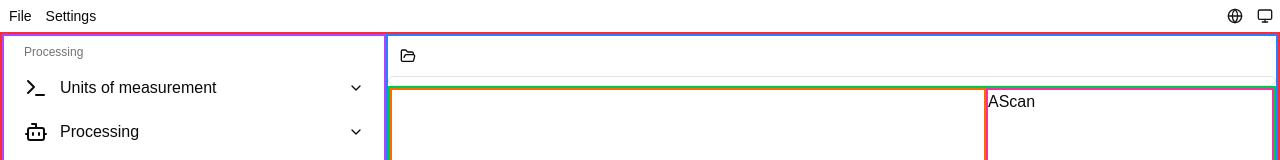
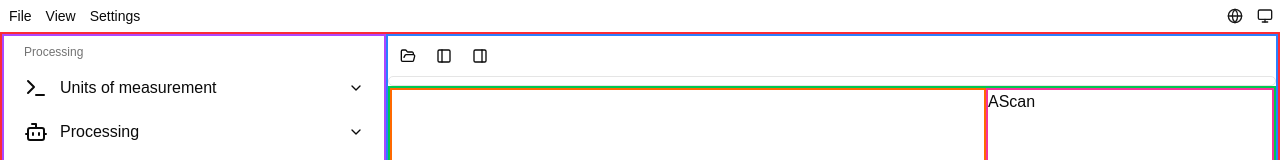
Before and after one commit to teodorro/gpr-dowser, a React (Vite) app: page / in a window 1280 px wide. Shown: the top 160 px of the page. Built offline with nearby package versions, Linux system fonts and the light colour scheme.

Commit message:
feat(ui): sidebar & A-scan can be hidden

```diff
--- a/src/features/AScan.tsx
+++ b/src/features/AScan.tsx
@@ -1,4 +1,10 @@
+import { useUiStore } from "@/stores/ui-store";
+
 export default function AScan() {
+  const { aScanVisible } = useUiStore();
+
+  if (!aScanVisible) return null;
+
   return (
     <div className="flex flex-col w-2xs border-pink-500 border-solid border-2">
       AScan
--- a/src/features/BScan.tsx
+++ b/src/features/BScan.tsx
@@ -2,7 +2,7 @@ import {
   createDataSliceStore,
   dataSliceStores,
 } from "@/stores/data-slice-stores";
-import useFileRegistry from "@/stores/file-registry-store";
+import useFileRegistryStore from "@/stores/file-registry-store";
 import clamp from "@/visual/clamp";
 import getPalette from "@/visual/get-palette";
 import * as d3 from "d3";
@@ -10,7 +10,7 @@ import { useCallback, useEffect, useMemo, useRef } from "react";
 import { useStore } from "zustand";
 
 export default function BScan() {
-  const selectedFileId = useFileRegistry.use.selectedFileId();
+  const selectedFileId = useFileRegistryStore.use.selectedFileId();
   const store = selectedFileId
     ? dataSliceStores.get(selectedFileId)
     : undefined;
--- a/src/features/buttons-bar/ButtonsBar.tsx
+++ b/src/features/buttons-bar/ButtonsBar.tsx
@@ -1,11 +1,15 @@
 import { Button } from "@/components/ui/button";
-import { FolderOpenIcon } from "lucide-react";
+import { FolderOpenIcon, PanelLeftIcon, PanelRightIcon } from "lucide-react";
 import { loadFileHandler } from "../main-menu/shared-file";
+import { useUiStore } from "@/stores/ui-store";
 
 export default function ButtonsBar() {
+  const { sideBarVisible, setSideBarVisible, aScanVisible, setAScanVisible } =
+    useUiStore();
   return (
+    <div className="flex flex-row gap-1 p-1">
       <div
-      className="flex flex-row gap-2 p-1"
+        className="flex flex-row gap-1"
         onClick={() => document.getElementById("file-input")?.click()}
       >
         <input
@@ -20,5 +24,20 @@ export default function ButtonsBar() {
           <FolderOpenIcon className="w-4 h-4" />
         </Button>
       </div>
+      <Button
+        variant="ghost"
+        size="icon"
+        onClick={() => setSideBarVisible(!sideBarVisible)}
+      >
+        <PanelLeftIcon className="w-4 h-4" />
+      </Button>
+      <Button
+        variant="ghost"
+        size="icon"
+        onClick={() => setAScanVisible(!aScanVisible)}
+      >
+        <PanelRightIcon className="w-4 h-4" />
+      </Button>
+    </div>
   );
 }
--- a/src/features/file-tabs/FileTab.tsx
+++ b/src/features/file-tabs/FileTab.tsx
@@ -1,6 +1,6 @@
 import { Button } from "@/components/ui/button";
 import { cn } from "@/lib/utils";
-import useFileRegistry from "@/stores/file-registry-store";
+import useFileRegistryStore from "@/stores/file-registry-store";
 import { XIcon } from "lucide-react";
 
 type Props = {
@@ -9,15 +9,15 @@ type Props = {
 };
 
 export default function FileTab({ id, label }: Props) {
-  const closeTab = useFileRegistry.use.removeFile();
-  const selectedFileId = useFileRegistry.use.selectedFileId();
+  const closeTab = useFileRegistryStore.use.removeFile();
+  const selectedFileId = useFileRegistryStore.use.selectedFileId();
   const isSelected = id === selectedFileId;
 
   const getShortLabel = (label: string, maxLength: number) => {
     return label.length > maxLength ? label.slice(0, maxLength) + "..." : label;
   };
 
-  const selectFile = useFileRegistry.use.selectFile();
+  const selectFile = useFileRegistryStore.use.selectFile();
 
   return (
     <div
--- a/src/features/file-tabs/FileTabs.tsx
+++ b/src/features/file-tabs/FileTabs.tsx
@@ -1,11 +1,11 @@
 import { ScrollArea, ScrollBar } from "@/components/ui/scroll-area";
-import useFileRegistry from "@/stores/file-registry-store";
+import useFileRegistryStore from "@/stores/file-registry-store";
 import { useMemo } from "react";
 import FileTab from "./FileTab";
 import { dataSliceStores } from "@/stores/data-slice-stores";
 
 export default function FileTabs() {
-  const fileIds = useFileRegistry.use.fileIds();
+  const fileIds = useFileRegistryStore.use.fileIds();
 
   const tabs = useMemo(() => {
     const vals = fileIds.map((id) => ({
--- a/src/features/main-menu/MainMenu.tsx
+++ b/src/features/main-menu/MainMenu.tsx
@@ -1,11 +1,13 @@
 import { Menubar } from "@/components/ui/menubar";
 import SettingsMenu from "./SettingsMenu";
 import FileMenu from "./FileMenu";
+import ViewMenu from "./ViewMenu";
 
 export default function MainMenu() {
   return (
     <Menubar className="border-none">
       <FileMenu />
+      <ViewMenu />
       <SettingsMenu />
     </Menubar>
   );
--- /dev/null
+++ b/src/features/main-menu/ViewMenu.tsx
@@ -0,0 +1,35 @@
+import {
+  MenubarContent,
+  MenubarGroup,
+  MenubarItem,
+  MenubarMenu,
+  MenubarTrigger,
+} from "@/components/ui/menubar";
+import { PanelLeftIcon, PanelRightIcon } from "lucide-react";
+import { useTranslation } from "react-i18next";
+import { useUiStore } from "@/stores/ui-store";
+
+export default function ViewMenu() {
+  const { t } = useTranslation();
+
+  const { sideBarVisible, setSideBarVisible, aScanVisible, setAScanVisible } =
+    useUiStore();
+
+  return (
+    <MenubarMenu>
+      <MenubarTrigger>{t("View")}</MenubarTrigger>
+      <MenubarContent>
+        <MenubarGroup>
+          <MenubarItem onClick={() => setSideBarVisible(!sideBarVisible)}>
+            <PanelLeftIcon className="w-4 h-4" />
+            {sideBarVisible ? t("HideSideBar") : t("ShowSideBar")}
+          </MenubarItem>
+          <MenubarItem onClick={() => setAScanVisible(!aScanVisible)}>
+            <PanelRightIcon className="w-4 h-4" />
+            {aScanVisible ? t("HideAScan") : t("ShowAScan")}
+          </MenubarItem>
+        </MenubarGroup>
+      </MenubarContent>
+    </MenubarMenu>
+  );
+}
--- a/src/features/sidebar/Sidebar.tsx
+++ b/src/features/sidebar/Sidebar.tsx
@@ -1,8 +1,13 @@
 import { Button } from "@/components/ui/button";
 import NavItem from "./NavItem";
 import { BookIcon, BotIcon, SettingsIcon, TerminalIcon } from "lucide-react";
+import { useUiStore } from "@/stores/ui-store";
 
 const Sidebar = () => {
+  const { sideBarVisible } = useUiStore();
+
+  if (!sideBarVisible) return null;
+
   return (
     <div className="flex flex-col min-h-0 min-w-sm border-purple-500 border-solid border-2">
       <nav className="flex flex-col flex-1 gap-1 p-2 overflow-y-auto">
--- a/src/file-parsers/load-data-file.ts
+++ b/src/file-parsers/load-data-file.ts
@@ -7,7 +7,7 @@ import {
 } from "@/stores/data-slice-stores";
 import { toast } from "sonner";
 import { readGemFile } from "./read-gem-file";
-import useFileRegistry from "@/stores/file-registry-store";
+import useFileRegistryStore from "@/stores/file-registry-store";
 
 type FileExtension = "txt" | "geo" | "gem";
 
@@ -56,7 +56,7 @@ const loadTxtFile = async (file: File) => {
         displayBuffer: Grid2D.fromArray(data),
       }),
     );
-    useFileRegistry.getState().addFile(id);
+    useFileRegistryStore.getState().addFile(id);
     console.log("txt file loaded");
   } catch (err) {
     toast.error(
@@ -92,7 +92,7 @@ const loadGemFile = async (file: File) => {
         displayBuffer: Grid2D.fromArray(data),
       }),
     );
-    useFileRegistry.getState().addFile(id);
+    useFileRegistryStore.getState().addFile(id);
     console.log("loaded gem file");
   };
 
--- a/src/i18n.ts
+++ b/src/i18n.ts
@@ -24,6 +24,11 @@ i18n
           System: "System",
           File: "File",
           OpenFile: "Open File",
+          View: "View",
+          HideSideBar: "Hide side bar",
+          ShowSideBar: "Show side bar",
+          HideAScan: "Hide trace",
+          ShowAScan: "Show trace",
         },
       },
       ru: {
@@ -43,6 +48,11 @@ i18n
           System: "Системная",
           File: "Файл",
           OpenFile: "Открыть файл",
+          View: "Вид",
+          HideSideBar: "Скрыть боковую панель",
+          ShowSideBar: "Показать боковую панель",
+          HideAScan: "Скрыть волновую форму",
+          ShowAScan: "Показать волновую форму",
         },
       },
     },
--- a/src/stores/file-registry-store.ts
+++ b/src/stores/file-registry-store.ts
@@ -43,6 +43,6 @@ const useFileRegistryBase = create<FileRegistry>((set, get) => ({
     set((s) => ({ ...s, selectedFileId: s.fileIds.includes(id) ? id : null })),
 }));
 
-const useFileRegistry = createSelectors(useFileRegistryBase);
+const useFileRegistryStore = createSelectors(useFileRegistryBase);
 
-export default useFileRegistry;
+export default useFileRegistryStore;
--- /dev/null
+++ b/src/stores/ui-store.ts
@@ -0,0 +1,32 @@
+import { create } from "zustand";
+import { createSelectors } from "@/shared/create-selectors";
+
+type UiState = {
+  sideBarVisible: boolean;
+  aScanVisible: boolean;
+};
+
+type UiActions = {
+  setSideBarVisible: (visible: boolean) => void;
+  setAScanVisible: (visible: boolean) => void;
+};
+
+type Ui = UiState & UiActions;
+
+const INITIAL_STATE: UiState = {
+  sideBarVisible: true,
+  aScanVisible: true,
+};
+
+const useUiBase = create<Ui>((set) => ({
+  ...INITIAL_STATE,
+
+  setSideBarVisible: (visible) => {
+    set((s) => ({ ...s, sideBarVisible: visible }));
+  },
+  setAScanVisible: (visible) => {
+    set((s) => ({ ...s, aScanVisible: visible }));
+  },
+}));
+
+export const useUiStore = createSelectors(useUiBase);
```
Lines whose indentation alone changed are shown as unchanged.
